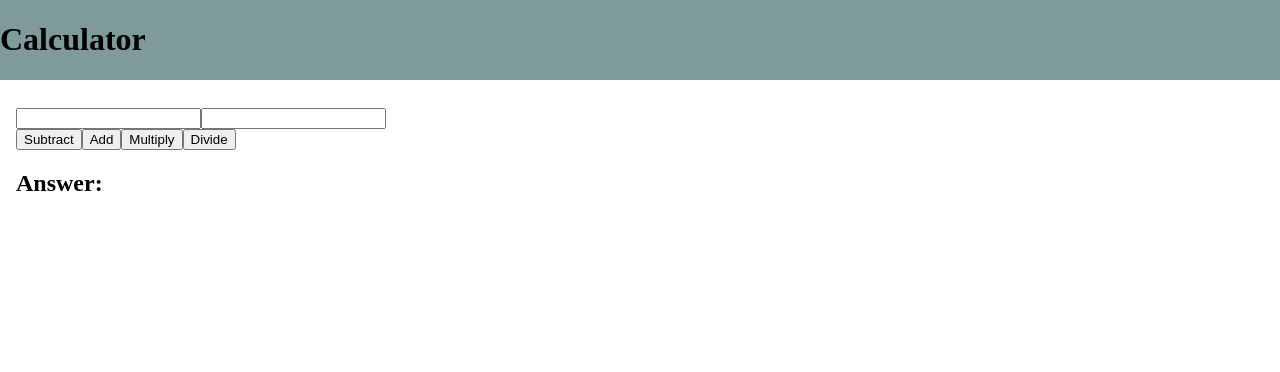
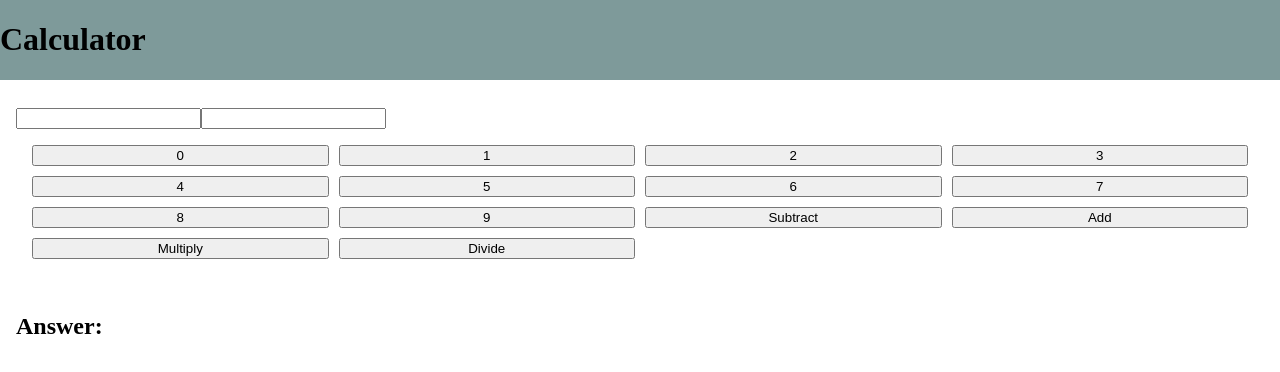
Before and after one commit to bertw2002/hello_world, an Angular app in the folder hello-angular/: page / in a window 1280 px wide. Shown: the top 372 px of the page. Built offline with nearby package versions, Linux system fonts and the light colour scheme.

Commit message:
some progress

```diff
--- a/hello-angular/src/app/app.component.css
+++ b/hello-angular/src/app/app.component.css
@@ -14,3 +14,14 @@
   top:100px;
 
 }
+
+.calcButtons {
+  display: grid;
+  grid-template-columns: repeat(4, 1fr);
+  grid-gap: 10px;
+  padding: 16px;
+}
+
+button {
+
+}
--- a/hello-angular/src/app/app.component.html
+++ b/hello-angular/src/app/app.component.html
@@ -9,13 +9,26 @@
     <h1>Calculator</h1>
   </div>
   <div class="main">
-    <input type='number' name='num1'[(ngModel)]='num1'>
-    <input type='number' name='num2'[(ngModel)]='num2'>
+    <input type='number' name='num1' id='input1' [(ngModel)]='num1'>
+    <input type='number' name='num2' id='input2' [(ngModel)]='num2'>
     <br>
-    <button (click)="subtract()">Subtract</button>
-    <button (click)="add()">Add</button>
-    <button (click)="multiply()">Multiply</button>
-    <button (click)="divide()">Divide</button>
+    <div class="calcButtons">
+      <button type='button' onclick="add0()">0</button>
+      <button type='button' onclick="add1()">1</button>
+      <button type='button' onclick="add2()">2</button>
+      <button type='button' onclick="add3()">3</button>
+      <button type='button' onclick="add4()">4</button>
+      <button type='button' onclick="add5()">5</button>
+      <button type='button' onclick="add6()">6</button>
+      <button type='button' onclick="add7()">7</button>
+      <button type='button' onclick="add8()">8</button>
+      <button type='button' onclick="add9()">9</button>
+
+      <button type='button' (click)="addSub()">Subtract</button>
+      <button type='button' (click)="addAdd()">Add</button>
+      <button type='button' (click)="addMult()">Multiply</button>
+      <button type='button' (click)="addDiv()">Divide</button>
+    </div>
     <br>
     <h2> Answer: {{arr_num}} </h2>
   </div>
--- a/hello-angular/src/app/app.component.ts
+++ b/hello-angular/src/app/app.component.ts
@@ -5,12 +5,18 @@ import { Component } from '@angular/core';
   templateUrl: './app.component.html',
   styleUrls: ['./app.component.css']
 })
+
 export class AppComponent {
   title = 'hello-angular';
+  public arr1:number[]=[];
   public num1:number;
   public num2:number;
   public num3:number;
   public arr_num:number[] = [];
+  add0(x: number){
+    this.arr1=[... this.arr1, x]
+  }
+
   multiply(){
     this.num3=this.num1*this.num2;
     //(this.arr_num).push(this.num3);
```
